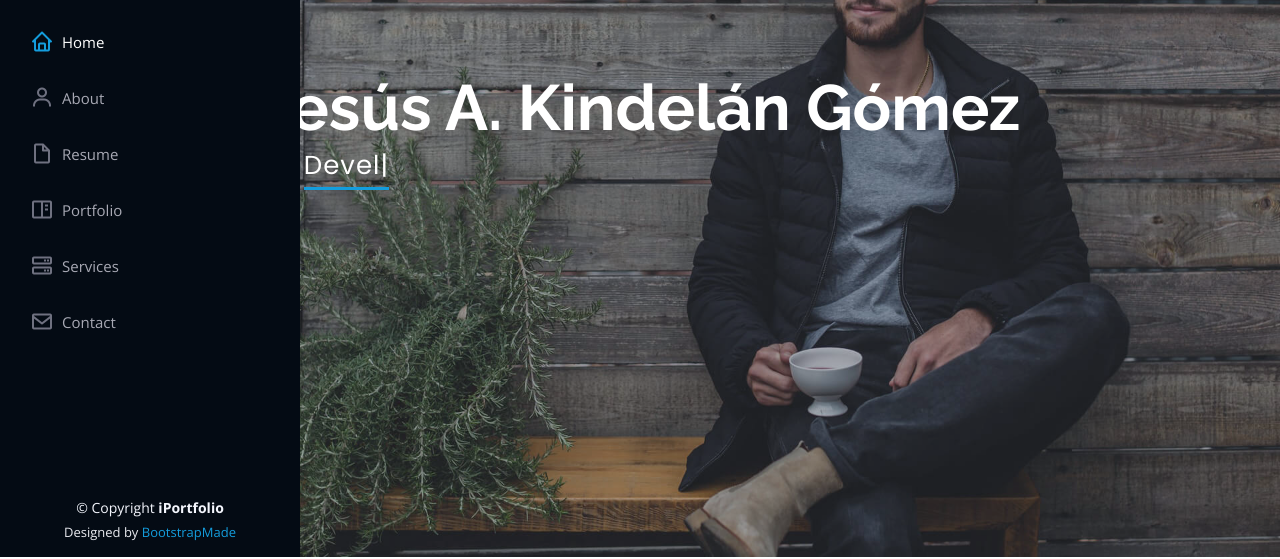
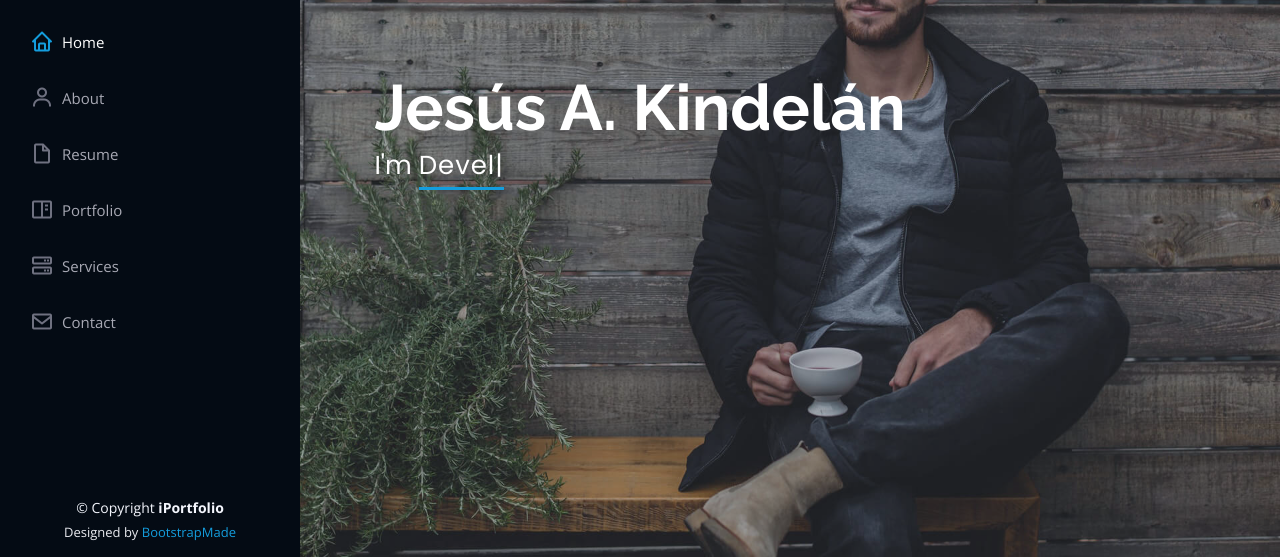
Before and after one commit to jakindelan95/Portafolio, a plain HTML site: page index.html in a window 1280 px wide. Shown: the part 243-802 px from the top of the page. Drawn offline with nearby package versions, Linux system fonts and the light colour scheme.

Commit message:
Update info

```diff
--- a/index.html
+++ b/index.html
@@ -72,7 +72,7 @@
   <!-- ======= Hero Section ======= -->
   <section id="hero" class="d-flex flex-column justify-content-center align-items-center">
     <div class="hero-container" data-aos="fade-in">
-      <h1>Jesús A. Kindelán Gómez</h1>
+      <h1>Jesús A. Kindelán</h1>
       <p>I'm <span class="typed" data-typed-items="Designer, Developer, Freelancer, Photographer"></span></p>
     </div>
   </section><!-- End Hero -->
```
